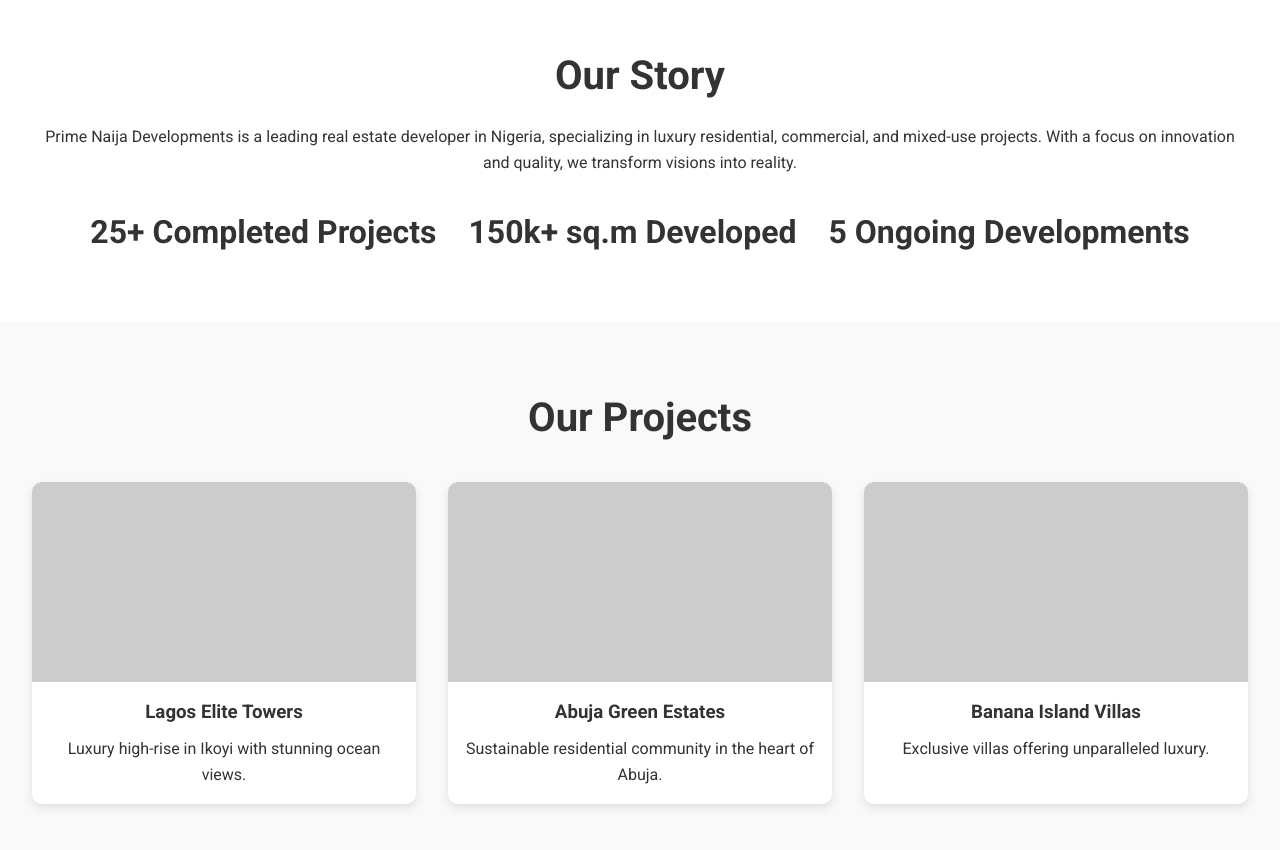
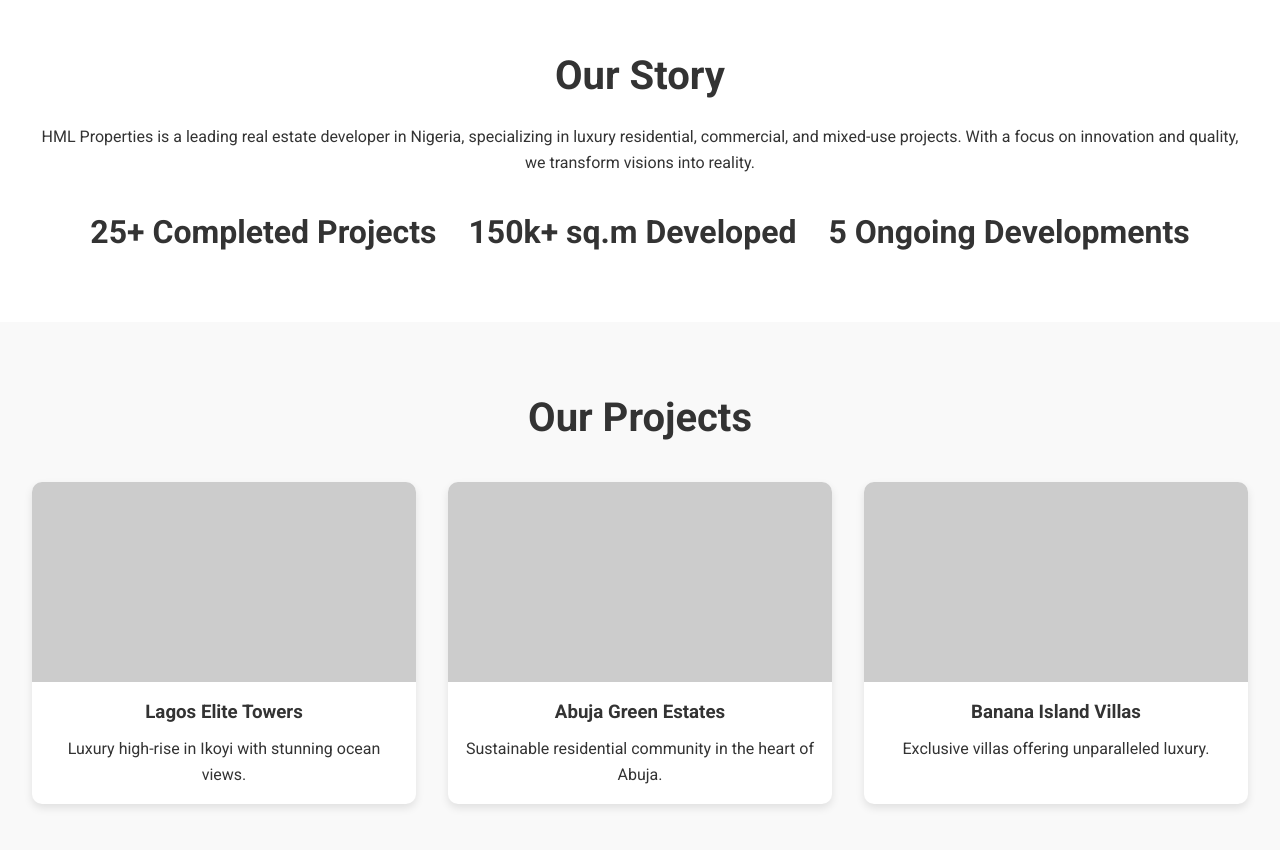
Before and after one commit to enifomeeee/Practice-Works, a plain HTML site: page HML Properties/index.html in a window 1280 px wide. Shown: the part 820-1670 px from the top of the page. Drawn offline with Linux system fonts and the light colour scheme.

Commit message:
Update index.html

```diff
--- a/HML Properties/index.html
+++ b/HML Properties/index.html
@@ -311,7 +311,7 @@
     <section id="about" class="about">
         <h2>Our Story</h2>
         <!-- TODO: Update this paragraph with your company story -->
-        <p>Prime Naija Developments is a leading real estate developer in Nigeria, specializing in luxury residential, commercial, and mixed-use projects. With a focus on innovation and quality, we transform visions into reality.</p>
+        <p>HML Properties is a leading real estate developer in Nigeria, specializing in luxury residential, commercial, and mixed-use projects. With a focus on innovation and quality, we transform visions into reality.</p>
         <div class="stats">
             <!-- TODO: Update these stats with your real achievements -->
             <div class="stat">25+ Completed Projects</div>
@@ -505,4 +505,5 @@
     </script>
 
 </body>
+
 </html>
```
